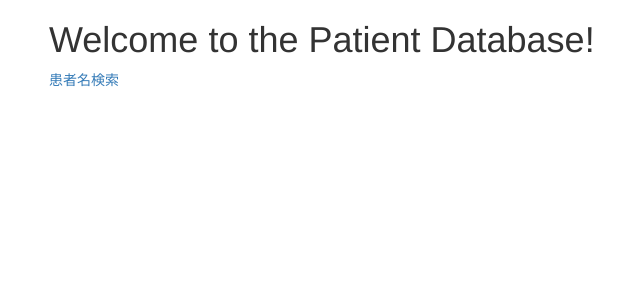
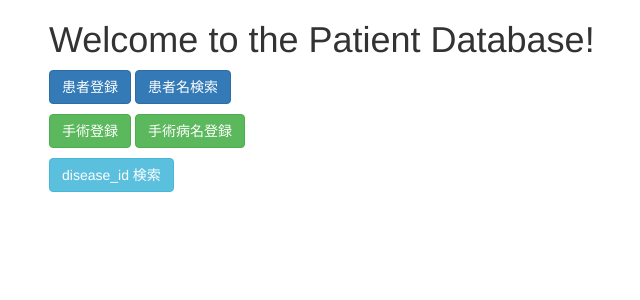
Before and after one commit to chang-hs/python-patient, a Flask app: page / in a window 1280 px wide. Shown: the top 300 px of the page, without its empty margins (21-661 px from the left). Run offline with Flask 3, Linux system fonts and the light colour scheme; some libraries are stand-ins or nearby versions.

Commit message:
add patient changed to orm way. Created index.html

```diff
--- a/patient.py
+++ b/patient.py
@@ -289,13 +289,19 @@ def pt_register():
         address = form.address.data
         phone_1 = form.phone_1.data
         phone_2 = form.phone_2.data
+
+        new_patient = Patient(patient_id=patient_id, kanji_name=kanji_name,
+                                kana_name=kana_name, birthdate=birthdate,
+                                sex=sex, zipcode=zipcode, address=address)
         #Insert patient data
-        sql='INSERT INTO patient \
-                (patient_id, kanji_name, kana_name, birthdate, sex, zipcode, address) \
-                values (%s, %s, %s, %s, %s, %s, %s)'
+        # sql='INSERT INTO patient \
+        #         (patient_id, kanji_name, kana_name, birthdate, sex, zipcode, address) \
+        #         values (%s, %s, %s, %s, %s, %s, %s)'
         try:
-            cur.execute(sql, (patient_id, kanji_name, kana_name, birth_date, sex, zip_code, address))
-            conn.commit()
+            # cur.execute(sql, (patient_id, kanji_name, kana_name, birth_date, sex, zip_code, address))
+            # conn.commit()
+            session.add(new_patient)
+            session.commit()
         except:
             return render_template('message.html', message="Patient Input Error")
         #Insert phone numbers
@@ -304,13 +310,16 @@ def pt_register():
             if phone_number != '':
                 sql = 'INSERT INTO phone (patient_id, phone) values \
                         (%s, %s)'
+                new_phone = Phone(patient_id=patient_id, phone=phone_number)
                 try:
-                    cur.execute(sql, (patient_id, phone_number))
-                    conn.commit()
+                    # cur.execute(sql, (patient_id, phone_number))
+                    # conn.commit()
+                    session.add(new_phone)
+                    session.commit()
                 except:
                     return render_template('message.html', message="Phone Input Error")
-        cur.close()
-        conn.close()
+        # cur.close()
+        # conn.close()
         return render_template('message.html', message="Insertion successful")
    # Getで最初に呼ばれたときは、formを出す
     return render_template('pt_register.html', form=form)
--- a/templates/index.html
+++ b/templates/index.html
@@ -1,11 +1,28 @@
-{% extends "base.html" %}
-{% import "bootstrap/wtf.html" as wtf %}
+{% extends "base.html" %} {% import "bootstrap/wtf.html" as wtf %} {%block
+title%} Patient Database {% endblock %} {% block page_content %}
+<h1 class="m-5">Welcome to the Patient Database!</h1>
 
-{%block title %}Patient Database{% endblock %}
+<div style="margin-top: 10px; margin-bottom: 10px">
+  <a class="btn btn-primary" href="http://localhost:5000/register/patient"
+    >患者登録</a
+  >
 
-{% block page_content %}
-    <h1>Welcome to the Patient Database!</h1>
-    <div class="item">
-        <a href="http://localhost:5000/search/patient_name">患者名検索</a>
-    </div>
+  <a class="btn btn-primary" href="http://localhost:5000/search/patient_name"
+    >患者名検索</a
+  >
+</div>
+
+<div style="margin-top: 10px; margin-bottom: 10px">
+  <a href="http://localhost:5000/register/op" class="btn btn-success"
+    >手術登録</a
+  >
+  <a href="http://localhost:5000/register/op_diag" class="btn btn-success"
+    >手術病名登録</a
+  >
+</div>
+<div style="margin-top: 10px; margin-bottom: 10px">
+  <a href="http://localhost:5000/search/disease_id" class="btn btn-info"
+    >disease_id 検索</a
+  >
+</div>
 {% endblock %}
```
